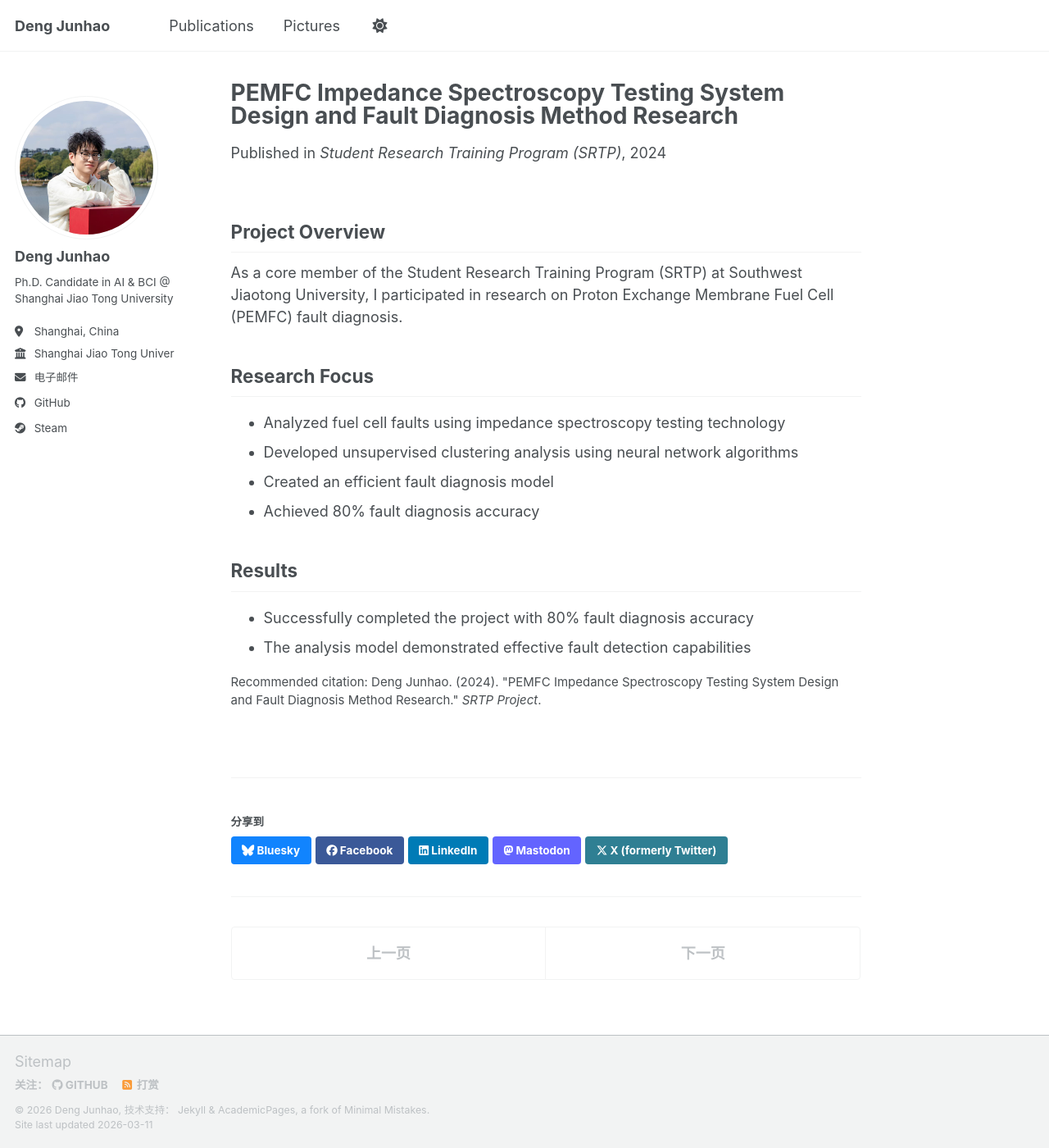
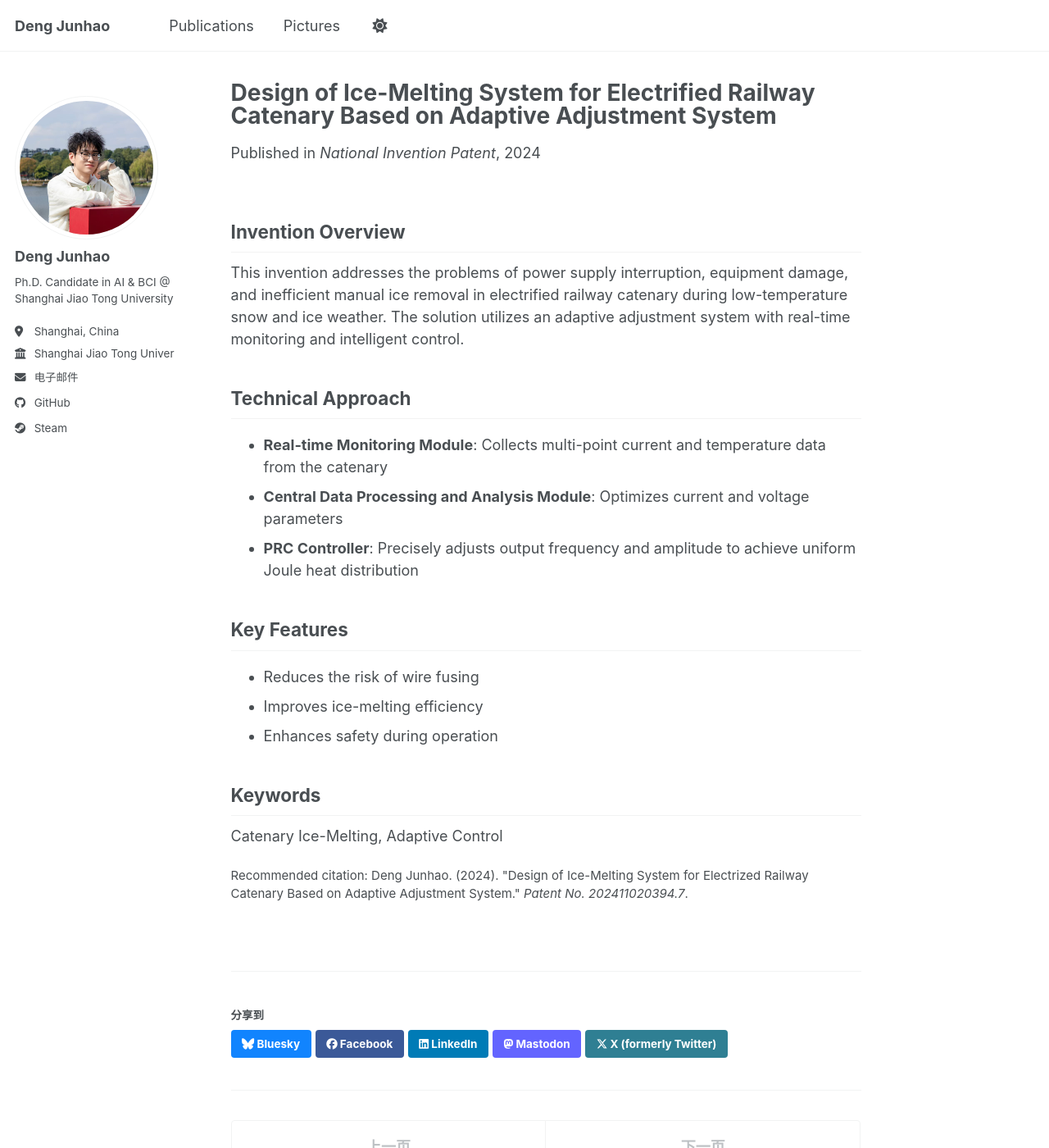
Before and after one commit to CarpeLerator/problog1, a Jekyll site: the page built from _publications/2024-06-01-pemfc-fault-diagnosis.md, in a window 1280 px wide and 1400 px high. Shown: the whole window at 82% size. Built offline with Jekyll 4.4.1, drawn with Linux system fonts in a browser that asks for light colours; a script bundle is joined from its source files by our own code; library files that are not in the unit come from our copies.

Commit message:
Update publication to ice-melting patent

```diff
--- a/_publications/2024-06-01-pemfc-fault-diagnosis.md
+++ b/_publications/2024-06-01-pemfc-fault-diagnosis.md
@@ -1,26 +1,31 @@
 ---
-title: "PEMFC Impedance Spectroscopy Testing System Design and Fault Diagnosis Method Research"
+title: "Design of Ice-Melting System for Electrified Railway Catenary Based on Adaptive Adjustment System"
 collection: publications
-category: manuscripts
-permalink: /publication/2024-pemfc-fault-diagnosis
-excerpt: 'Research on PEMFC fault diagnosis using impedance spectroscopy testing and neural network-based unsupervised clustering analysis.'
-date: 2024-06-01
-venue: 'Student Research Training Program (SRTP)'
-citation: 'Deng Junhao. (2024). "PEMFC Impedance Spectroscopy Testing System Design and Fault Diagnosis Method Research." <i>SRTP Project</i>.'
+category: patents
+permalink: /publication/2024-ice-melting-system
+excerpt: 'This invention proposes an ice-melting solution for electrified railway catenary in low-temperature snow and ice weather, using an adaptive adjustment system with real-time monitoring and intelligent control.'
+date: 2024-07-01
+venue: 'National Invention Patent'
+patent_number: '202411020394.7'
+citation: 'Deng Junhao. (2024). "Design of Ice-Melting System for Electrized Railway Catenary Based on Adaptive Adjustment System." <i>Patent No. 202411020394.7</i>.'
 ---
 
-## Project Overview
+## Invention Overview
 
-As a core member of the Student Research Training Program (SRTP) at Southwest Jiaotong University, I participated in research on Proton Exchange Membrane Fuel Cell (PEMFC) fault diagnosis.
+This invention addresses the problems of power supply interruption, equipment damage, and inefficient manual ice removal in electrified railway catenary during low-temperature snow and ice weather. The solution utilizes an adaptive adjustment system with real-time monitoring and intelligent control.
 
-## Research Focus
+## Technical Approach
 
-- Analyzed fuel cell faults using impedance spectroscopy testing technology
-- Developed unsupervised clustering analysis using neural network algorithms
-- Created an efficient fault diagnosis model
-- Achieved 80% fault diagnosis accuracy
+- **Real-time Monitoring Module**: Collects multi-point current and temperature data from the catenary
+- **Central Data Processing and Analysis Module**: Optimizes current and voltage parameters
+- **PRC Controller**: Precisely adjusts output frequency and amplitude to achieve uniform Joule heat distribution
 
-## Results
+## Key Features
 
-- Successfully completed the project with 80% fault diagnosis accuracy
-- The analysis model demonstrated effective fault detection capabilities
+- Reduces the risk of wire fusing
+- Improves ice-melting efficiency
+- Enhances safety during operation
+
+## Keywords
+
+Catenary Ice-Melting, Adaptive Control
```
